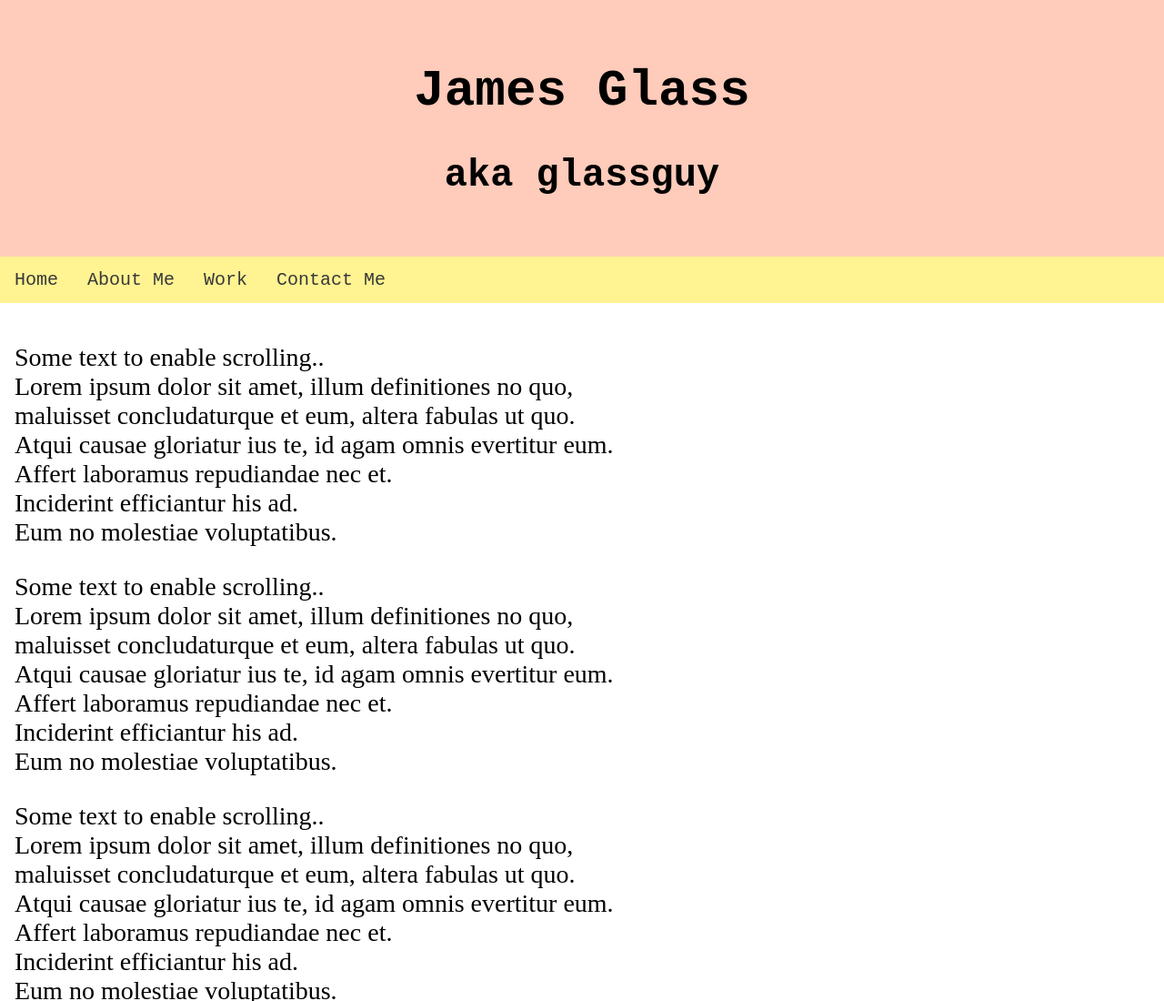
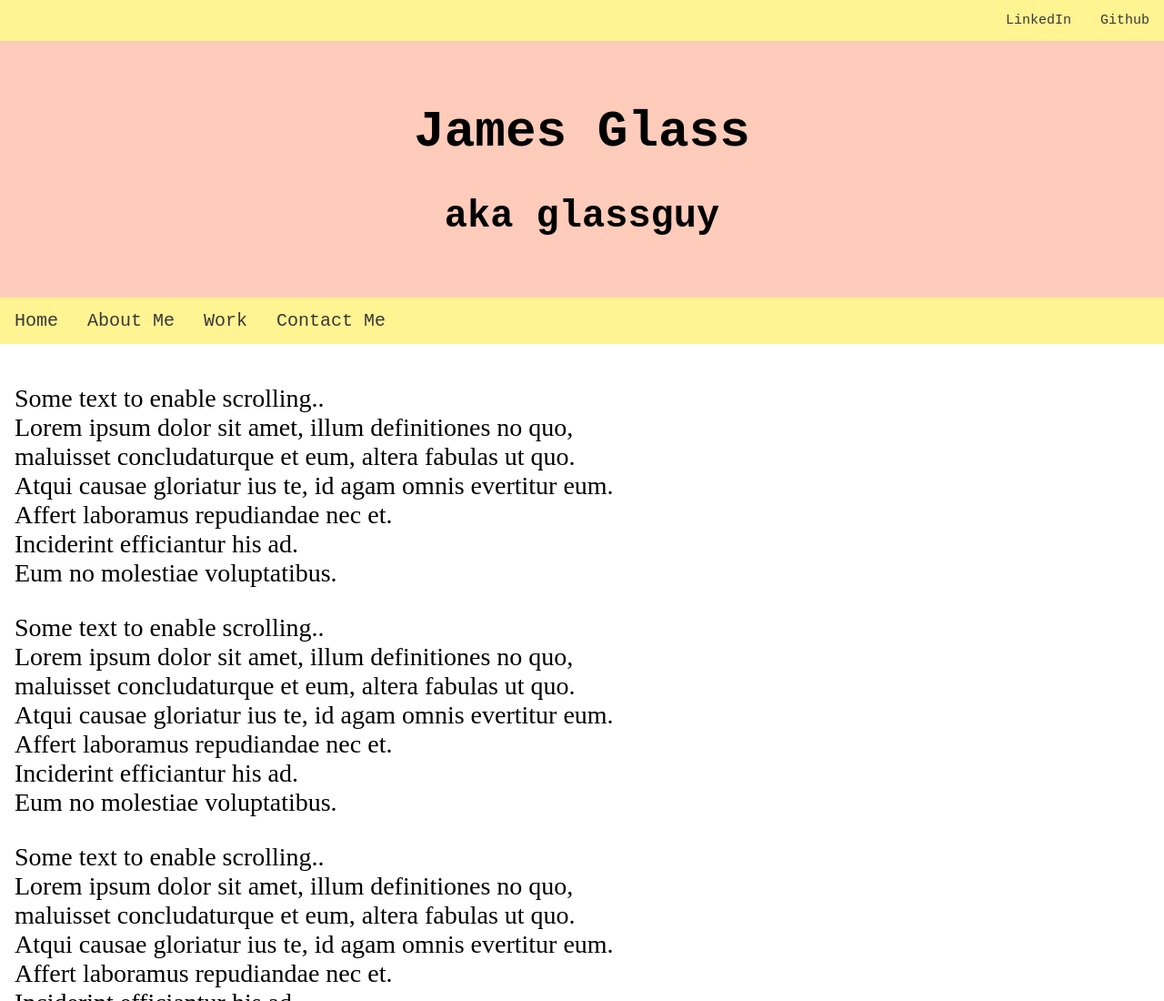
Before and after one commit to glassjames/glassjames.github.io, a plain HTML site: page index.html in a window 1280 px wide. Shown: the top 1100 px of the page at 91% size. Drawn offline with Linux system fonts and the light colour scheme; a script that the page names is missing.

Commit message:
Added social class and links to my profiles

```diff
--- a/index.html
+++ b/index.html
@@ -12,6 +12,10 @@
     <!--<link rel="icon" href="/favicon.ico" type="image/x-icon">-->
   </head>
   <body onscroll="decideIfSticky()">
+    <div class="social">
+      <a href="https://github.com/glassguy" target="_blank">Github</a>
+      <a href="https://www.linkedin.com/in/jamesaglass/" target="_blank">LinkedIn</a>
+    </div>
     <div class="header">
       <h1>James Glass</h1>
       <h2>aka glassguy</h2>
--- a/style.css
+++ b/style.css
@@ -8,6 +8,32 @@ body {
   padding: 30px;
   text-align: center;
   font-family: monospace;
+}
+
+.social {
+  overflow: hidden;
+  background-color: #fff392;
+}
+
+.social a {
+  float: right;
+  display: block;
+  color: #383838;
+  text-align: center;
+  padding: 14px 16px;
+  text-decoration: none;
+  font-size: 15px;
+  font-family: monospace;
+}
+
+.social a:hover {
+  background-color: #ffdba2;
+  color: #383838;
+}
+
+.social a.active {
+  background-color: #ffdba2;
+  color: #383838;
 }
 
 #navbar {
@@ -32,8 +58,8 @@ body {
 }
 
 #navbar a.active {
-  background-color: #4CAF50;
-  color: white;
+  background-color: #ffdba2;
+  color: #383838;
 }
 
 .pagecontent {
```
